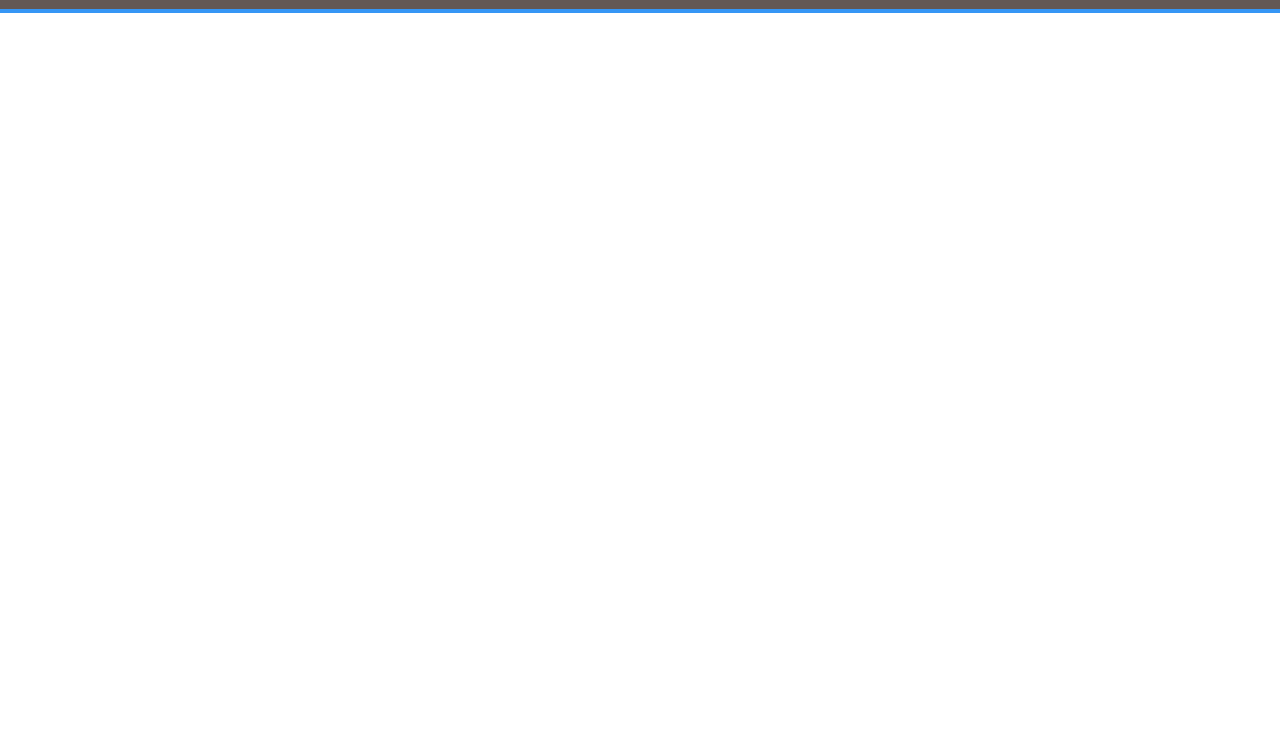
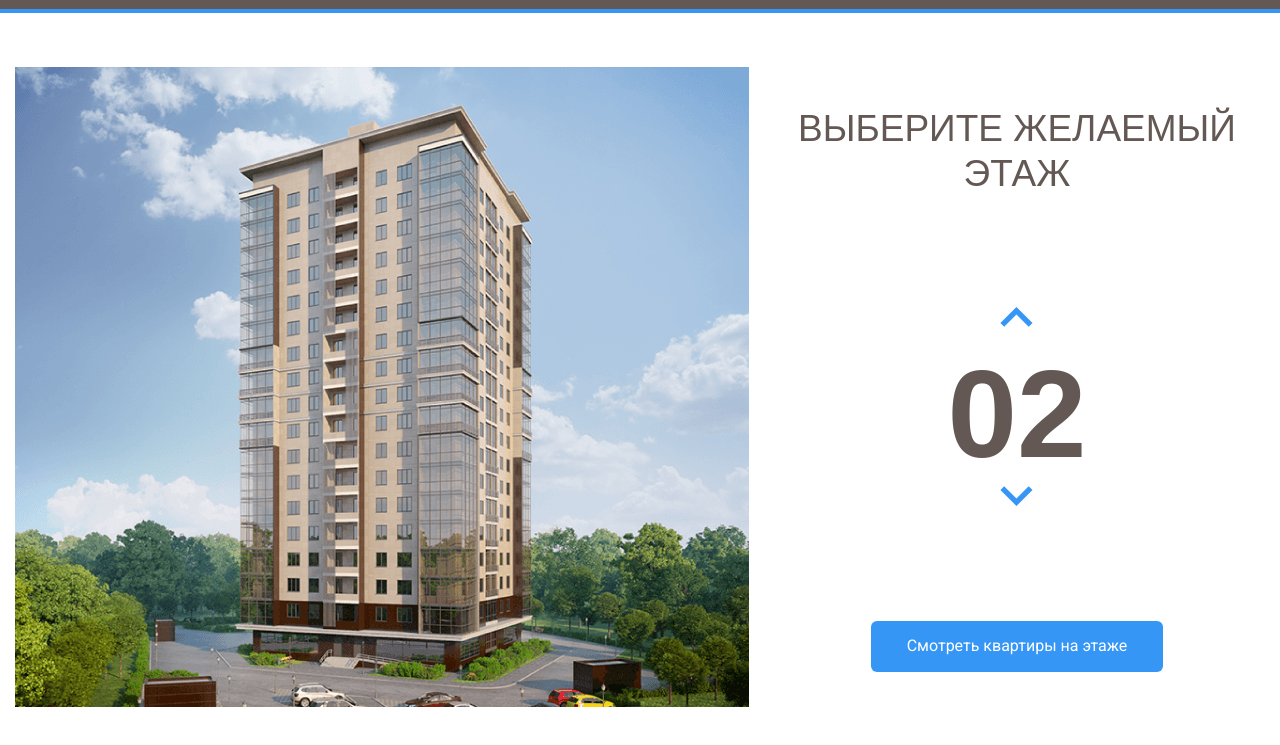
Before and after one commit to isok-atyrau/GLO-Melody, a plain HTML site: page index.html in a window 1280 px wide. Shown: the part 55-800 px from the top of the page. Drawn offline with Linux system fonts and the light colour scheme.

Commit message:
Added main block

```diff
--- a/css/style.css
+++ b/css/style.css
@@ -1,4 +1,14 @@
 @import url("https://fonts.googleapis.com/css2?family=Roboto:ital,wght@0,400;0,700;1,400&display=swap");
+
+@font-face {
+   font-family: "Bebas Neue Cyrillic";
+   src: local("Bebas Neue Cyrillic"), local("BebasNeueCyrillic"),
+      url("../fonts/BebasNeueCyrillic.woff2") format("woff2"),
+      url("../fonts/BebasNeueCyrillic.woff") format("woff");
+   font-weight: normal;
+   font-style: normal;
+   font-display: swap;
+}
 
 /* ========== Base ========== */
 * {
@@ -50,9 +60,6 @@ body {
    color: #ffffff;
 }
 
-/* .navbar-item:hover {
-   background-color: #3596f5;
-} */
 .navbar-contacts {
    text-align: right;
    color: #ffffff;
@@ -71,3 +78,70 @@ body {
    font-weight: 700;
    line-height: 1.176;
 }
+
+/* ========== Main ========== */
+.main {
+   padding-top: 54px;
+   /* display: flex; */
+}
+.main-wrapper {
+   display: flex;
+   gap: 20px;
+}
+.main-info {
+   padding: 40px 0;
+   flex-grow: 1;
+   text-align: center;
+   display: flex;
+   flex-direction: column;
+   align-items: center;
+   justify-content: space-between;
+}
+.home-image path {
+   opacity: 0;
+   cursor: pointer;
+}
+
+.home-image path:hover {
+   opacity: 1;
+}
+.counter-group {
+   display: flex;
+   flex-direction: column;
+   align-items: center;
+}
+
+.counter-button {
+   background-color: transparent;
+   border: none;
+   cursor: pointer;
+}
+.counter-arrow-down {
+   transform: rotateX(180deg);
+}
+
+.main-title {
+   font-family: "Bebas Neue", sans-serif;
+   font-weight: 400;
+   font-size: 37px;
+   line-height: 1.2;
+   text-transform: uppercase;
+   color: #635854;
+}
+
+.counter {
+   margin-top: 10px;
+   font-family: "Bebas Neue", sans-serif;
+   font-weight: 600;
+   font-size: 125px;
+   color: #635854;
+}
+
+.button-primary {
+   padding: 16px 36px;
+   border: none;
+   background-color: #3596f5;
+   border-radius: 6px;
+   color: #ffffff;
+   cursor: pointer;
+}
--- a/index.html
+++ b/index.html
@@ -36,5 +36,54 @@
 
     </header>
 
+    <main class="main">
+        <div class="container">
+            <div class="main-wrapper">
+                <div class="main-image">
+                    <svg class="home-image" width="734" height="640" viewBox="0 0 734 640" fill="none" xmlns="http://www.w3.org/2000/svg" xmlns:xlink="http://www.w3.org/1999/xlink">
+                        <rect width="734" height="640" fill="url(#pattern0)"/>
+                        <defs>
+                        <pattern id="pattern0" patternContentUnits="objectBoundingBox" width="1" height="1">
+                        <use xlink:href="#image0_1_86" transform="translate(-0.00408719) scale(0.0013624 0.0015625)"/>
+                        </pattern>
+                        <image id="image0_1_86" width="740" height="640" xlink:href="img/home.png"/>
+                        </defs>
+                        <path d="M222 533L442.8 541L512 527.3V549L443.5 568.7L222 557.7V533Z" fill="#3595F6" fill-opacity="0.75"/>
+                        <path d="M223 532V507L443.3 510.3L513 507V527L443.7 540L223 532Z" fill="#3595F6" fill-opacity="0.75"/>
+                        <path d="M223 506V481H444H513V504L445 511L223 506Z" fill="#3595F6" fill-opacity="0.75"/>
+                        <path d="M223 482V457L444.3 453.3L512 460V482H444" fill="#3595F6" fill-opacity="0.75"/>
+                        <path d="M223 456V430L444.5 426.7L513 437.7V459L444 452.3L223 456Z" fill="#3595F6" fill-opacity="0.75"/>
+                        <path d="M222 429V405.3L443 393L514 416V437.3L443 425L222 429Z" fill="#3595F6" fill-opacity="0.75"/>
+                        <path d="M222 407V382L444.2 365.7L514 394.3V415L443.7 393.3L222 407Z" fill="#3595F6" fill-opacity="0.75"/>
+                        <path d="M222 382V357L444.5 336.7L514 373.3V394L442 365.3L222 382Z" fill="#3595F6" fill-opacity="0.75"/>
+                        <path d="M222 356V332L445 307.3L514 351.3V373L444.7 335L222 356Z" fill="#3595F6" fill-opacity="0.75"/>
+                        <path d="M222 331V307L444.5 278.3L514 329.3V350L443.7 307.7L222 331Z" fill="#3595F6" fill-opacity="0.75"/>
+                        <path d="M221 307V283L443.3 250L514 309.3V329L444 278.3L221 307Z" fill="#3595F6" fill-opacity="0.75"/>
+                        <path d="M222 282V258L443.2 223L513 287V308L444.3 249.7L222 282Z" fill="#3595F6" fill-opacity="0.75"/>
+                        <path d="M222 258V233L444.3 195L513 265.3V286L444 222L222 258Z" fill="#3595F6" fill-opacity="0.75"/>
+                        <path d="M222 232V207L442.8 163.3L513 242.3V265L444 191.7L222 232Z" fill="#3595F6" fill-opacity="0.75"/>
+                        <path d="M223 208V183L443 135L513 220V243L442.3 163.7L223 208Z" fill="#3595F6" fill-opacity="0.75"/>
+                        <path d="M222 183V158L441.8 106L513 198.3V221L443.3 134.7L222 183Z" fill="#3595F6" fill-opacity="0.75"/>
+                        <path d="M222 158V132L444 75.3L513 177V198L443.7 106.3L222 158Z" fill="#3595F6" fill-opacity="0.75"/>
+                    </svg>
+
+                </div>
+                <div class="main-info">
+                    <h2 class="main-title">Выберите желаемый этаж</h2>
+                    <div class="counter-group">
+                        <button class="counter-button counter-up">
+                            <img class="counter-arrow counter-arrow-up" src="./img/arrow.svg" alt="Arrow-up">
+                        </button>
+                        <span class="counter">02</span>
+                        <button class="counter-button counter-down">
+                            <img class="counter-arrow counter-arrow-down" src="./img/arrow.svg" alt="Arrow-down">
+                        </button>
+                    </div>
+                    <button class="button button-primary">Смотреть  квартиры на этаже</button>
+                </div>
+            </div>
+        </div>
+
+    </main>
 </body>
 </html>
```
Also changed, not shown: fonts/BebasNeueCyrillic.woff (added), fonts/BebasNeueCyrillic.woff2 (added), img/arrow.svg (added), img/home.png (added).
